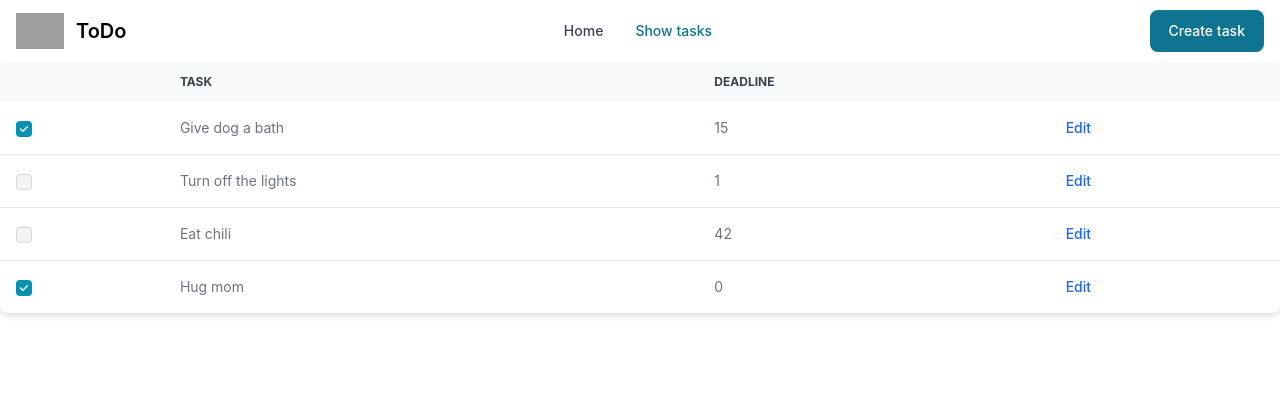
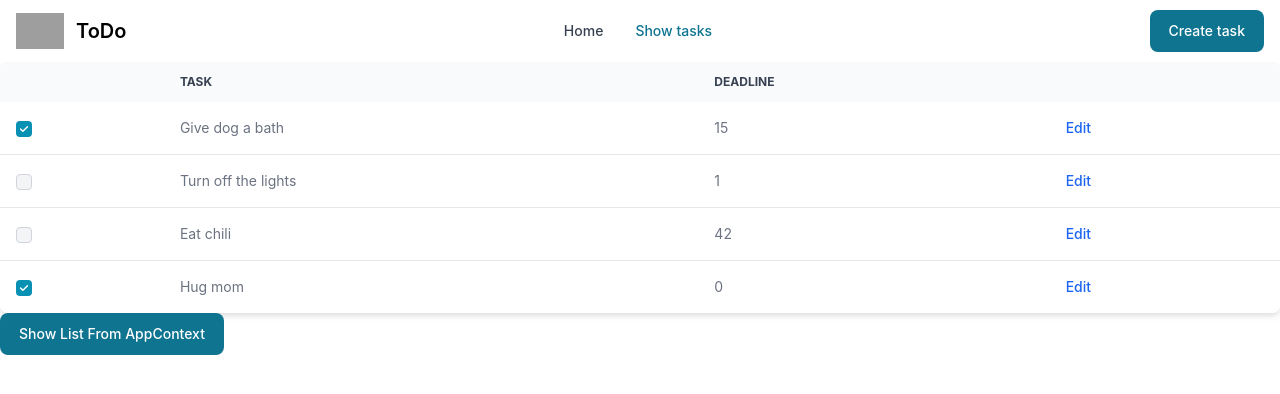
Before and after one commit to ddruart19/react, a React (Create React App) app: page /list in a window 1280 px wide. Shown: the top 394 px of the page. Built offline with nearby package versions, Linux system fonts and the light colour scheme; grey boxes are pictures that could not be loaded.

Commit message:
Add button to show list from App Context

```diff
--- a/src/App.tsx
+++ b/src/App.tsx
@@ -4,6 +4,7 @@ import Header from './Components/Header';
 import { ITask } from './Interfaces';
 import Main from './Routing/Main';
 import data from './data.json';
+import { Button } from 'flowbite-react';
 
 export const TodoListContext = createContext<{todoList: ITask[], setTodoList: (list: ITask[]) => void}>({
   todoList: [],
@@ -17,6 +18,7 @@ const App:React.FC = () => {
         <TodoListContext.Provider value={{todoList:todoList, setTodoList:setTodoList}}>
           <Header></Header>
           <Main></Main>
+          <Button onClick={() => console.log(todoList)}>Show List From AppContext</Button>
         </TodoListContext.Provider>
     </div>
   );
```
